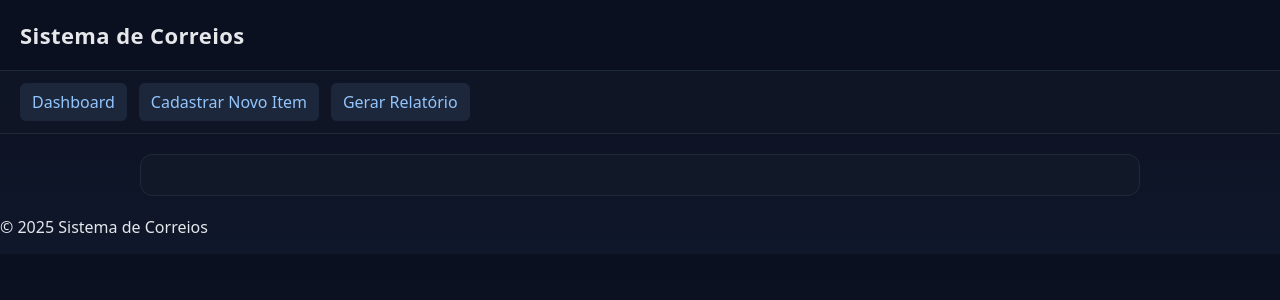
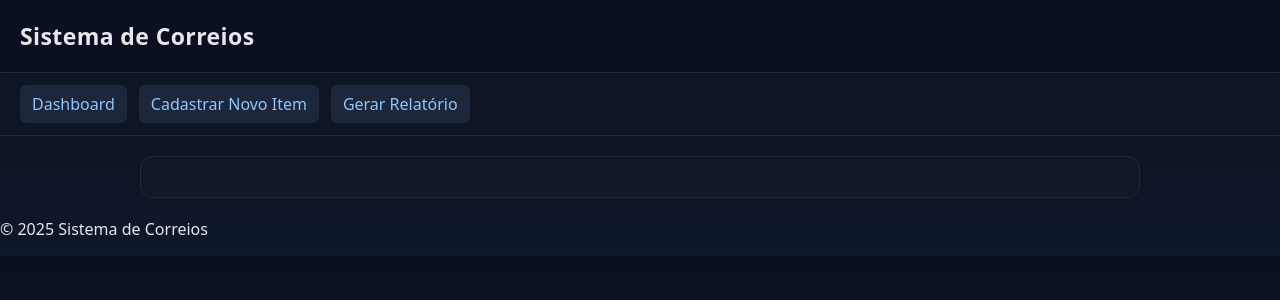
Before and after one commit to JuniorSilva88/sistema-correios, a Flask app: page / in a window 1280 px wide. Shown: the top 300 px of the page. Run offline with Flask 3, Linux system fonts and the light colour scheme.

Commit message:
Descrição da alteração

```diff
--- a/static/style.css
+++ b/static/style.css
@@ -28,7 +28,7 @@ header {
 
 header h1 {
   margin: 0;
-  font-size: 22px;
+  font-size: 23px;
   letter-spacing: 0.4px;
 }
 
```
